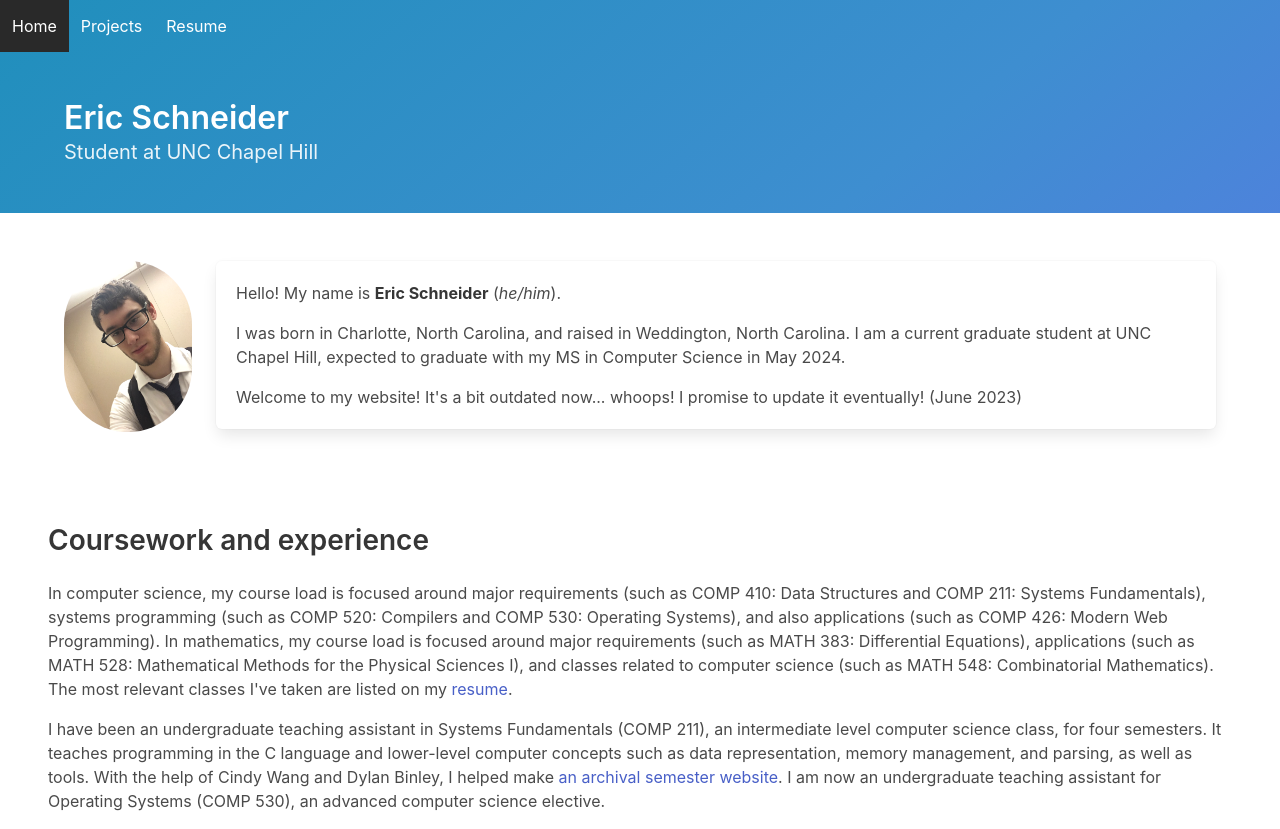
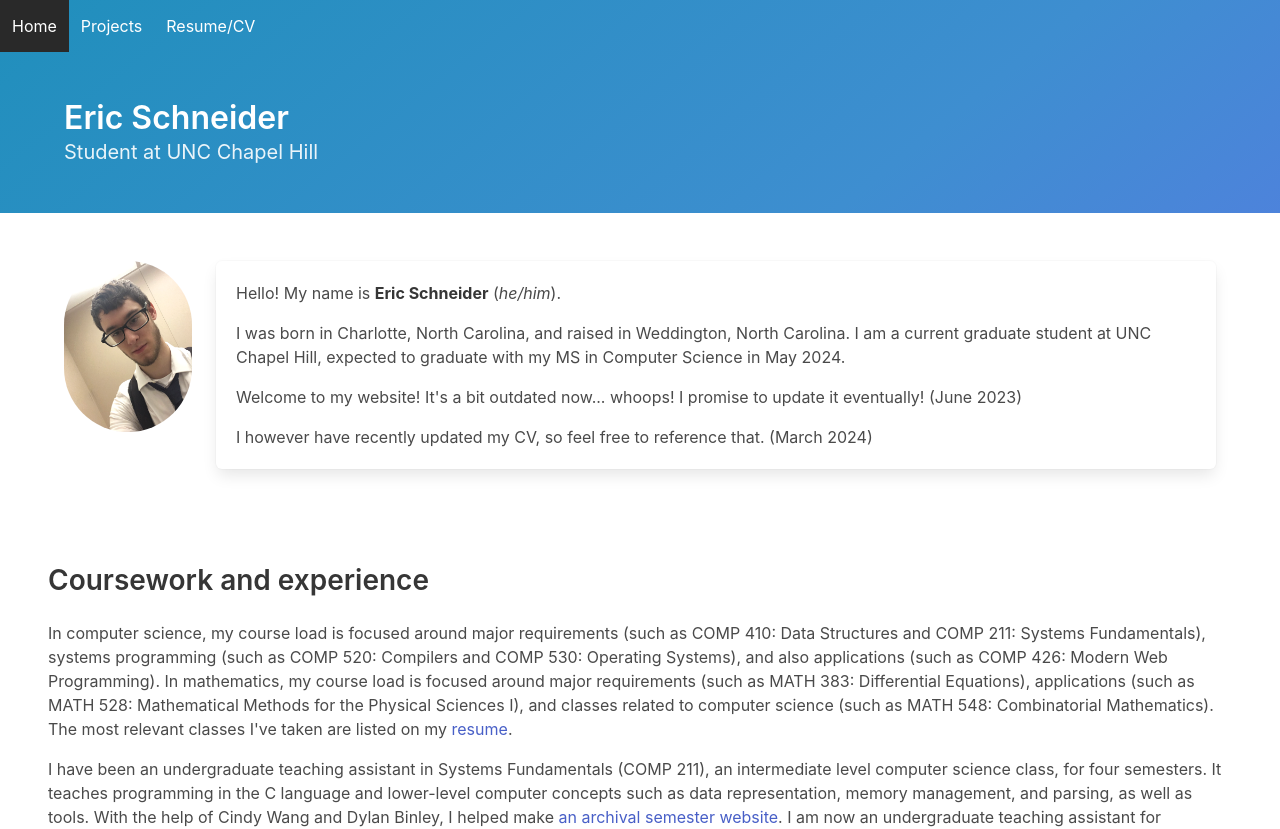
Before and after one commit to eric-unc/eric-unc.github.io, a Nuxt app: page / in a window 1280 px wide. Shown: the top 829 px of the page. Built offline with nearby package versions, Linux system fonts and the light colour scheme.

Commit message:
update CV/Resume

```diff
--- a/components/Navbar.vue
+++ b/components/Navbar.vue
@@ -4,7 +4,7 @@
       <div class="navbar-start">
         <a href="/" class="navbar-item">Home</a>
         <a href="/projects" class="navbar-item">Projects</a>
-        <a href="/Resume.pdf" class="navbar-item">Resume</a>
+        <a href="/CV.pdf" class="navbar-item">Resume/CV</a>
       </div>
     </div>
   </nav>
--- a/pages/index.vue
+++ b/pages/index.vue
@@ -27,6 +27,7 @@
                 <p>Hello! My name is <strong>Eric Schneider</strong> (<em>he/him</em>).</p>
                 <p>I was born in Charlotte, North Carolina, and raised in Weddington, North Carolina. I am a current graduate student at UNC Chapel Hill, expected to graduate with my MS in Computer Science in May 2024.</p>
                 <p>Welcome to my website! It's a bit outdated now... whoops! I promise to update it eventually! (June 2023)</p>
+                <p>I however have recently updated my CV, so feel free to reference that. (March 2024)</p>
               </div>
             </div>
           </div>
```
Also changed, not shown: 2 other files (tests, documents, lock files or other folders).
